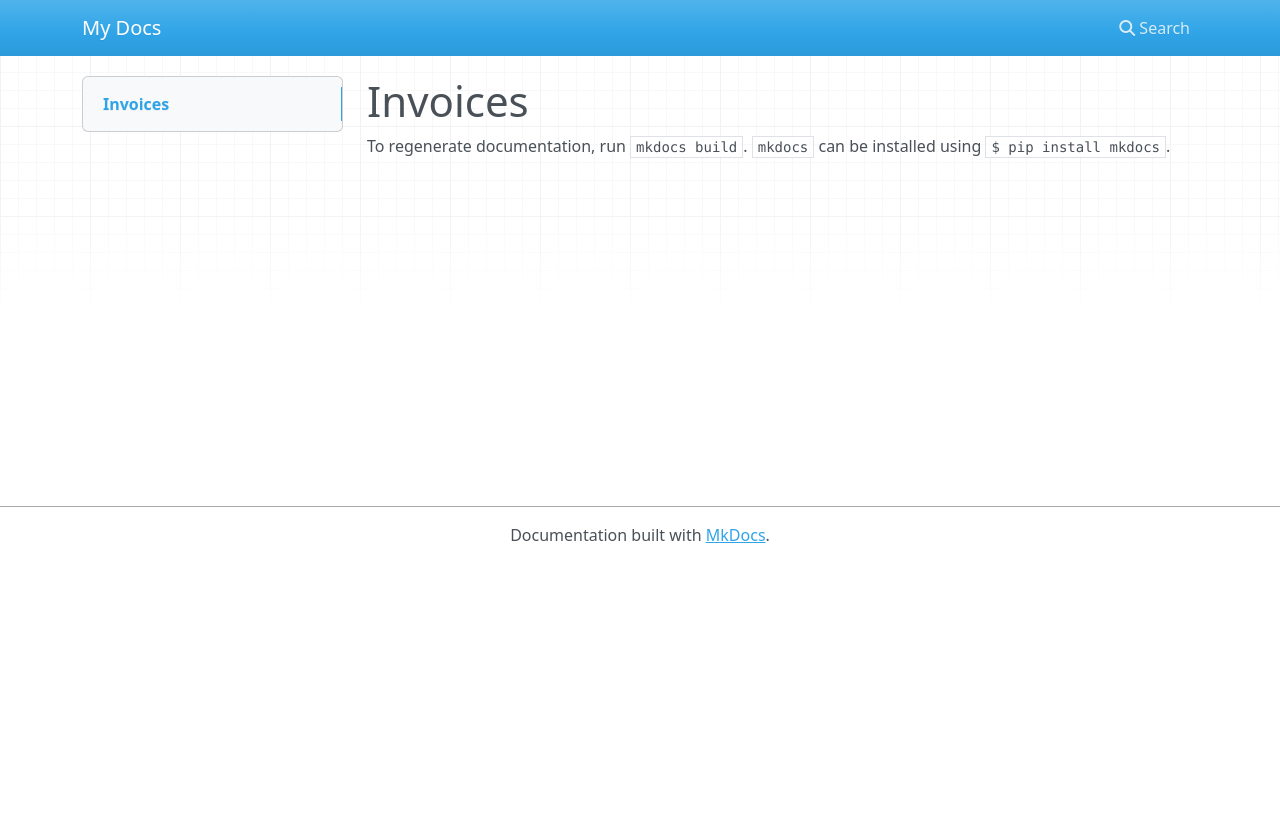
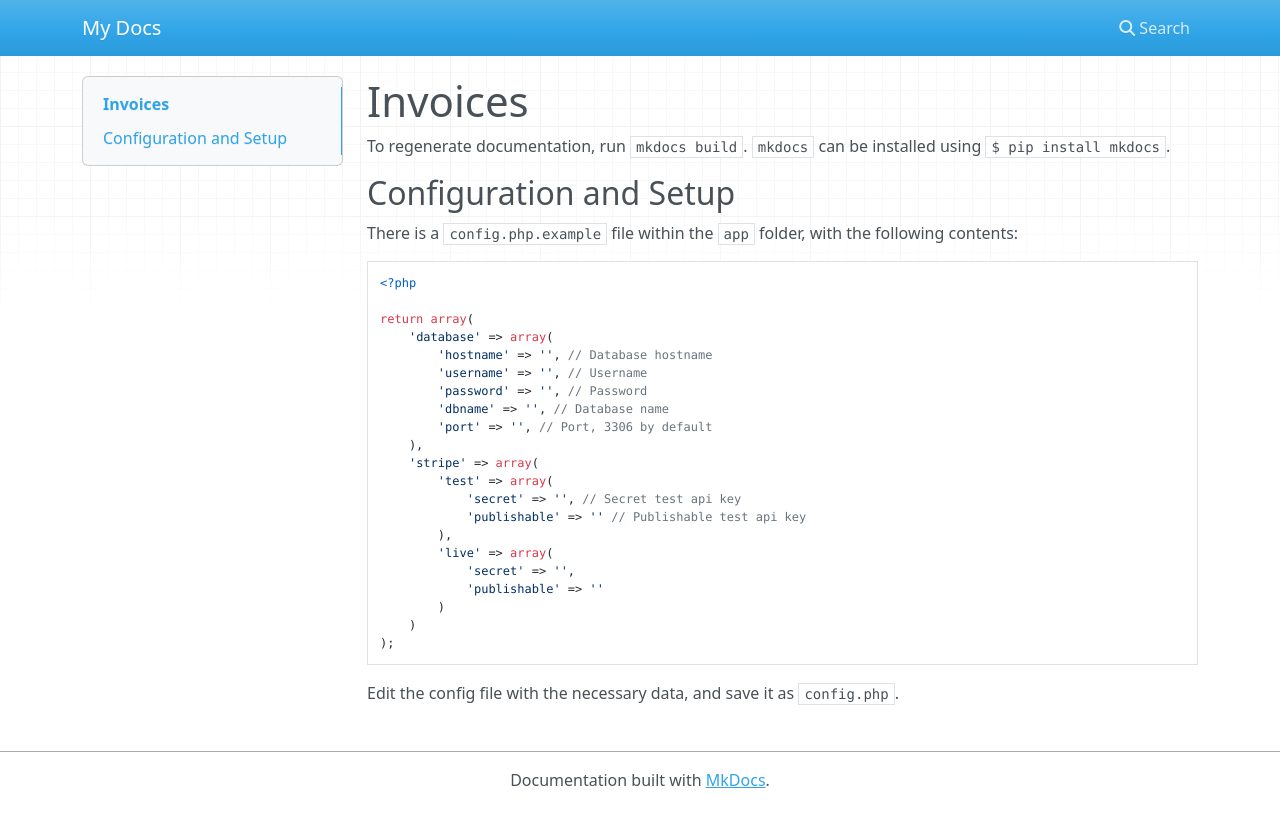
Before and after one commit to SE-R-Test/payments, an MkDocs documentation site: the page built from docs/index.md, in a window 1280 px wide. Shown: the top 827 px of the page. Built offline with MkDocs 1.6.1, drawn with Linux system fonts in a browser that asks for light colours; nearby versions of some CDN libraries.

````diff
--- a/docs/index.md
+++ b/docs/index.md
@@ -1,3 +1,33 @@
 # Invoices
 
 To regenerate documentation, run `mkdocs build`. `mkdocs` can be installed using `$ pip install mkdocs`.
+
+## Configuration and Setup
+
+There is a `config.php.example` file within the `app` folder, with the following contents:
+
+```php
+<?php
+
+return array(
+    'database' => array(
+        'hostname' => '', // Database hostname
+        'username' => '', // Username
+        'password' => '', // Password
+        'dbname' => '', // Database name
+        'port' => '', // Port, 3306 by default
+    ),
+    'stripe' => array(
+        'test' => array(
+            'secret' => '', // Secret test api key
+            'publishable' => '' // Publishable test api key
+        ),
+        'live' => array(
+            'secret' => '',
+            'publishable' => ''
+        )
+    )
+);
+```
+
+Edit the config file with the necessary data, and save it as `config.php`.
````
Also changed, not shown: readme.md (+41 -0 lines).
